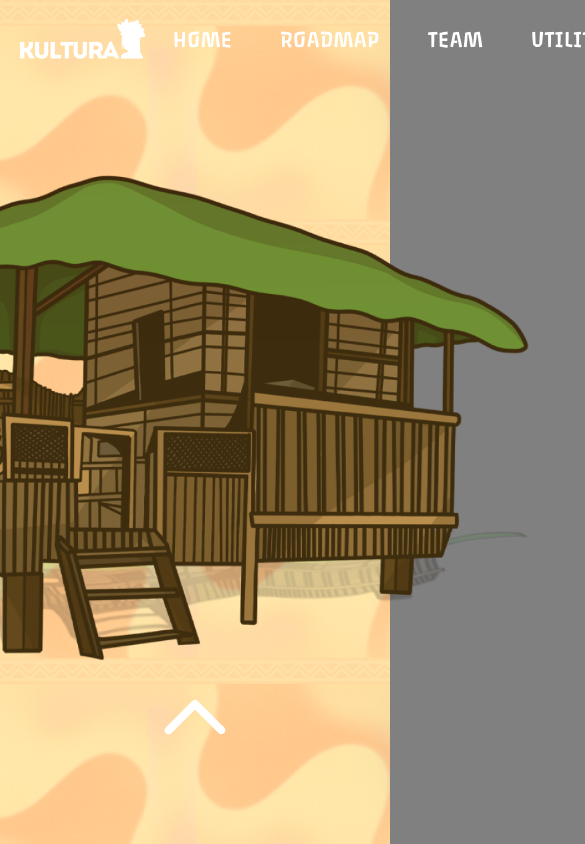
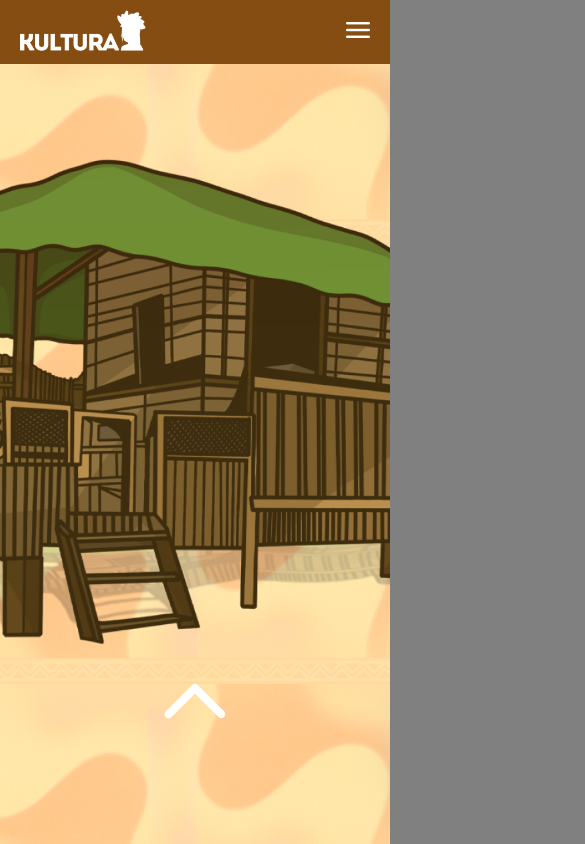
Before and after one commit to kquirapas/kulturanft, a React (Create React App) app: page / in a window 390 px wide. Shown: the top 844 px of the page, 585 px wide, since content can reach past the window. Built offline with nearby package versions, Linux system fonts and the light colour scheme.

Commit message:
add: responsive media queries

```diff
--- a/src/components/Navbar.tsx
+++ b/src/components/Navbar.tsx
@@ -1,12 +1,28 @@
-import { FC } from "react";
+import { FC, useRef, useState } from "react";
 import { Link } from "react-router-dom";
 import styled from "styled-components";
 
 import AnchorLink from "../components/AnchorLink";
+import Icon from "../components/Icon";
 import { Colors } from "../constants";
 
 const Navbar: FC = () => {
+  const [toggled, setToggled] = useState(false);
+  const mobileNavBodyRef = useRef<HTMLDivElement>(null);
+
+  const toggle = () => {
+    if (mobileNavBodyRef.current) {
+      if (!toggled) {
+        mobileNavBodyRef.current.classList.add("show");
+      } else {
+        mobileNavBodyRef.current.classList.remove("show");
+      }
+      setToggled((prev) => !prev);
+    }
+  };
+
   return (
+    <StyledScope>
       <StyledNav>
         <StyledLeft>
           <img
@@ -43,8 +59,69 @@ const Navbar: FC = () => {
           </AnchorLink>
         </StyledRight>
       </StyledNav>
+      <StyledMobileNav>
+        <div className="header">
+          <img
+            id="kultura-logo"
+            src="assets/images/kultura_white.png"
+            alt="Kultura Logo"
+          />
+          <span onClick={toggle} className="menu-btn">
+            <Icon size={2} symbol="menu" />
+          </span>
+        </div>
+        <div ref={mobileNavBodyRef} className="body">
+          <img
+            id="kultura-mobile-logo"
+            src="assets/images/kultura_white.png"
+            alt="Kultura Logo"
+          />
+          <StyledLink className="nav-text-size" to="/">
+            HOME
+          </StyledLink>
+          <StyledLink className="nav-text-size" to="/roadmap">
+            ROADMAP
+          </StyledLink>
+          <StyledLink className="nav-text-size" to="/team">
+            TEAM
+          </StyledLink>
+          <StyledLink className="nav-text-size" to="/utilities">
+            UTILITIES
+          </StyledLink>
+          <div className="socials">
+            <AnchorLink anchor="https://twitter.com/_KulturaNFT">
+              <img
+                className="link-logo"
+                src="/assets/images/twitter.png"
+                alt="Twitter Logo"
+              />
+            </AnchorLink>
+            <AnchorLink anchor="https://discord.gg/kulturanft">
+              <img
+                className="link-logo"
+                src="/assets/images/discord.png"
+                alt="Discord Logo"
+              />
+            </AnchorLink>
+            <AnchorLink anchor="#">
+              <img
+                className="link-logo"
+                src="/assets/images/opensea.png"
+                alt="Opensea Logo"
+              />
+            </AnchorLink>
+          </div>
+        </div>
+      </StyledMobileNav>
+    </StyledScope>
   );
 };
+
+const StyledScope = styled.main`
+  .show {
+    transform: translateX(0vw) !important;
+  }
+`;
 
 const StyledNav = styled.nav`
   width: 100vw;
@@ -53,6 +130,10 @@ const StyledNav = styled.nav`
   align-items: center;
   padding: 1em;
   box-sizing: border-box;
+
+  @media only screen and (max-width: 896px) {
+    display: none;
+  }
 `;
 
 const StyledLeft = styled.span`
@@ -77,7 +158,6 @@ const StyledRight = styled.span`
 const StyledLink = styled(Link)`
   color: ${Colors.WHITE};
   font-family: Passero One;
-  font-size: 1.5em;
   text-decoration: none;
   margin: 0 1em;
 
@@ -86,4 +166,67 @@ const StyledLink = styled(Link)`
   }
 `;
 
+const StyledMobileNav = styled.nav`
+  display: none;
+  flex-direction: column;
+  width: 100%;
+  background-color: ${Colors.BROWN};
+
+  #kultura-logo {
+    height: 3em;
+  }
+
+  .menu-btn {
+    &:hover {
+      cursor: pointer;
+    }
+  }
+
+  .header {
+    display: flex;
+    justify-content: space-between;
+    align-items: center;
+    width: 100%;
+    padding: 0.5em 1em;
+    box-sizing: border-box;
+  }
+
+  .body {
+    left: 0;
+    position: fixed;
+    background-color: ${Colors.BLACK};
+    min-height: 100vh;
+    display: flex;
+    flex-direction: column;
+    padding: 2em;
+    box-sizing: border-box;
+
+    width: 50vw;
+    transition: transform 0.5s ease-in-out;
+    transform: translateX(-50vw);
+
+    #kultura-mobile-logo {
+      height: auto;
+      width: 100%;
+    }
+
+    & > * {
+      margin: 0.5em 0;
+    }
+
+    .socials {
+      height: 3em;
+
+      img {
+        margin: 0 0.5em;
+        height: 100%;
+      }
+    }
+  }
+
+  @media only screen and (max-width: 896px) {
+    display: flex;
+  }
+`;
+
 export default Navbar;
--- a/src/constants.ts
+++ b/src/constants.ts
@@ -49,6 +49,11 @@ const GlobalStyle = createGlobalStyle`
       text-wrap: break-word;
       font-size: 4em;
     }
+
+    @media only screen and (max-width: 480px) {
+      text-wrap: break-word;
+      font-size: 3em;
+    }
   }
 
   .subheader-text-size {
@@ -56,7 +61,12 @@ const GlobalStyle = createGlobalStyle`
 
     @media only screen and (max-width: 896px) {
       text-wrap: break-word;
-      font-size: 1em;
+      font-size: 3em;
+    }
+
+    @media only screen and (max-width: 480px) {
+      text-wrap: break-word;
+      font-size: 2em;
     }
   }
 
@@ -66,6 +76,10 @@ const GlobalStyle = createGlobalStyle`
 
   .section-text-size {
     font-size: 2em;
+
+    @media only screen and (max-width: 480px) {
+      font-size: 1.5em;
+    }
   }
 
   .body-text-size {
--- a/src/pages/Home/Home.tsx
+++ b/src/pages/Home/Home.tsx
@@ -77,6 +77,8 @@ const StyledMain = styled.main`
   width: 100vw;
   min-height: 100vh;
 
+  overflow-x: hidden;
+
   img {
     height: 70vh;
   }
--- a/src/pages/Roadmap/Roadmap.tsx
+++ b/src/pages/Roadmap/Roadmap.tsx
@@ -97,6 +97,8 @@ const StyledMain = styled.main`
   background-size: 100%;
   width: 100vw;
   min-height: 100vh;
+
+  overflow-x: hidden;
 `;
 
 const StyledSilhouette = styled.section`
--- a/src/pages/Roadmap/components/Phase.tsx
+++ b/src/pages/Roadmap/components/Phase.tsx
@@ -112,6 +112,15 @@ const StyledBox = styled.section`
     span {
       font-family: Intro;
       margin-right: 1em;
+      text-align: left;
+    }
+  }
+
+  @media only screen and (max-width: 480px) {
+    .phase-box-header {
+      flex-direction: column;
+      justify-content: flex-start;
+      align-items: center;
     }
   }
 `;
--- a/src/pages/Team/Team.tsx
+++ b/src/pages/Team/Team.tsx
@@ -50,6 +50,18 @@ const StyledGrid = styled.div`
   display: grid;
   grid-template-columns: repeat(4, 1fr);
   grid-gap: 2em;
+
+  @media only screen and (max-width: 1200px) {
+    grid-template-columns: repeat(3, 1fr);
+  }
+
+  @media only screen and (max-width: 896px) {
+    grid-template-columns: repeat(2, 1fr);
+  }
+
+  @media only screen and (max-width: 480px) {
+    grid-template-columns: 1fr;
+  }
 `;
 
 export default Team;
--- a/src/pages/Team/components/Member.tsx
+++ b/src/pages/Team/components/Member.tsx
@@ -161,6 +161,10 @@ const StyledBox = styled.section`
         border-radius: 100%;
       }
     }
+
+    @media only screen and (max-width: 480px) {
+      flex-direction: column;
+    }
   }
 `;
 
```
Lines whose indentation alone changed are shown as unchanged.
